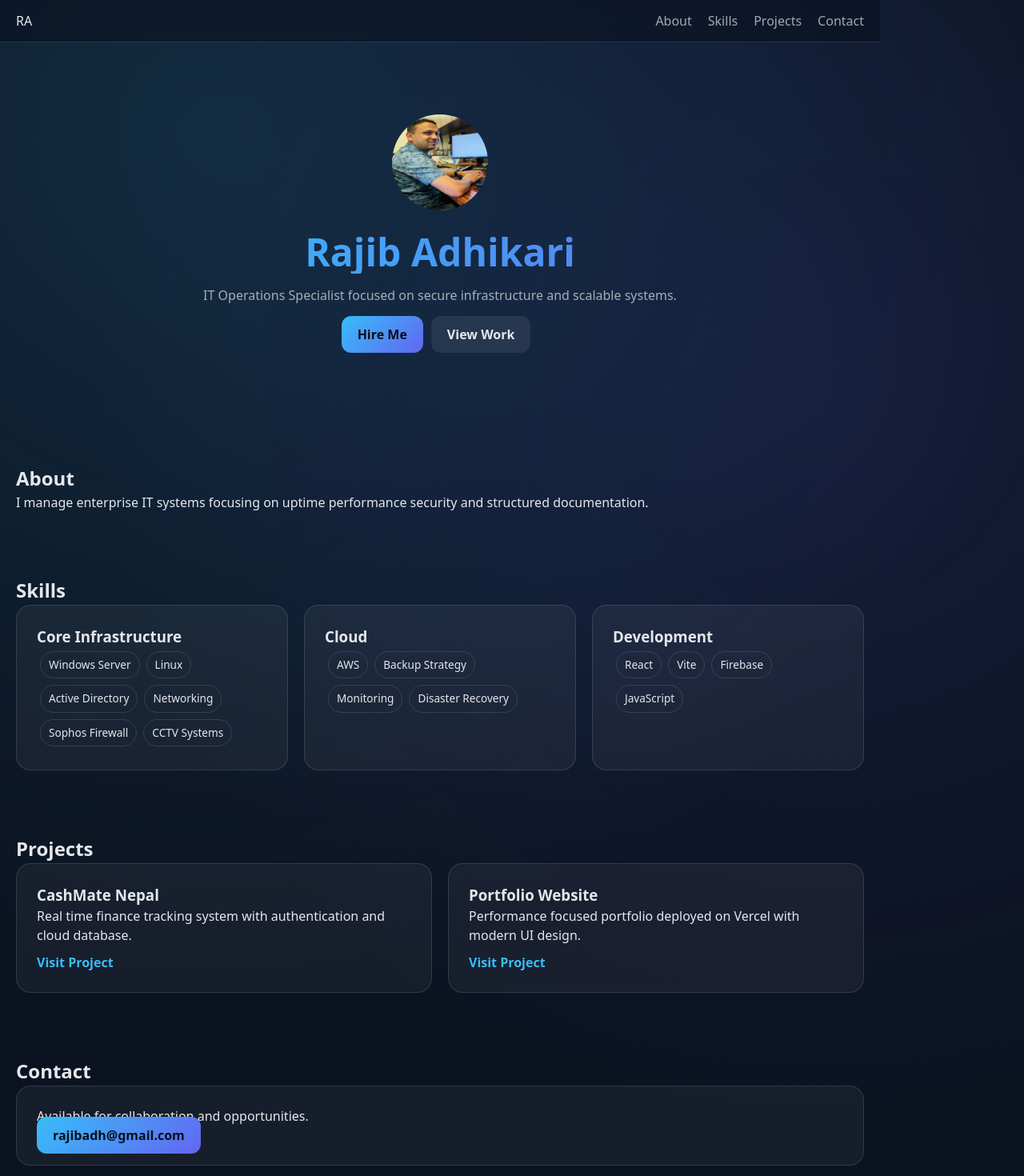
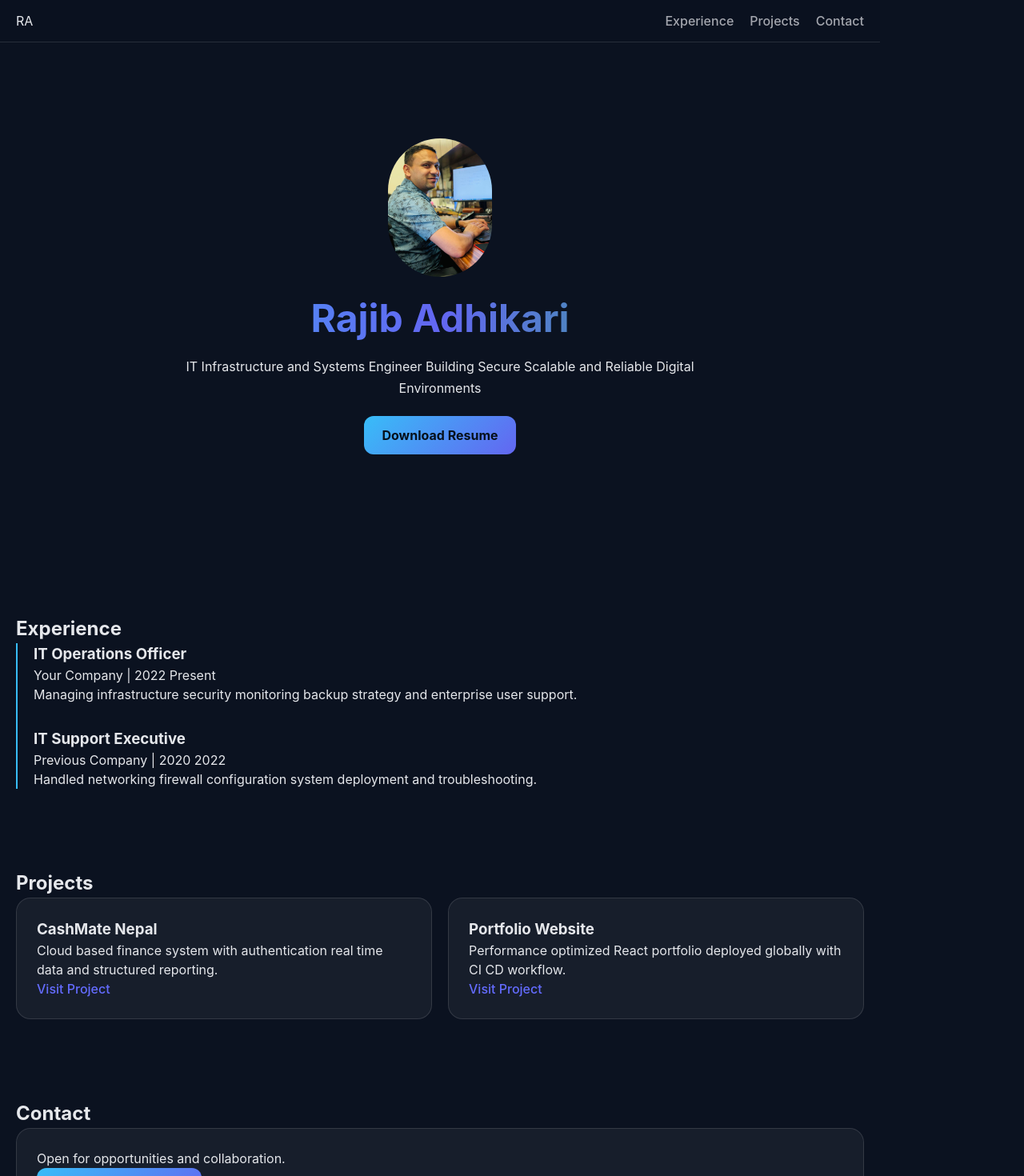
Before and after one commit to rajibadhi/rajib-portfolio, a React (Vite) app: page / in a window 1280 px wide. Shown: the top 1470 px of the page at 80% size. Built offline with nearby package versions, Linux system fonts and the light colour scheme.

Commit message:
Upgraded to strong personal brand portfolio

```diff
--- a/src/App.css
+++ b/src/App.css
@@ -1,170 +1,146 @@
 :root {
-  --bg: #0b1220;
-  --panel: rgba(255,255,255,0.05);
-  --border: rgba(255,255,255,0.12);
-  --text: #e5e7eb;
-  --muted: rgba(229,231,235,0.7);
-  --accent: #38bdf8;
+  --bg:#0b1220;
+  --panel:rgba(255,255,255,0.05);
+  --border:rgba(255,255,255,0.12);
+  --text:#e5e7eb;
+  --accent:#38bdf8;
 }
 
-* {
-  margin: 0;
-  padding: 0;
-  box-sizing: border-box;
-  font-family: system-ui, sans-serif;
+*{
+  margin:0;
+  padding:0;
+  box-sizing:border-box;
+  font-family:Inter,system-ui,sans-serif;
 }
 
-body {
-  background: radial-gradient(circle at 20% 10%, rgba(56,189,248,0.15), transparent 60%),
-              radial-gradient(circle at 80% 30%, rgba(99,102,241,0.12), transparent 60%),
-              var(--bg);
-  color: var(--text);
+body{
+  background:var(--bg);
+  color:var(--text);
 }
 
-.nav {
-  position: sticky;
-  top: 0;
-  backdrop-filter: blur(10px);
-  background: rgba(11,18,32,0.6);
-  border-bottom: 1px solid var(--border);
+.bgAnimation{
+  position:fixed;
+  inset:0;
+  background:radial-gradient(circle at 20% 20%,rgba(56,189,248,0.2),transparent 60%),
+             radial-gradient(circle at 80% 40%,rgba(99,102,241,0.2),transparent 60%);
+  animation:moveBg 12s linear infinite alternate;
+  z-index:-1;
 }
 
-.navInner {
-  max-width: 1100px;
-  margin: auto;
-  padding: 14px 20px;
-  display: flex;
-  justify-content: space-between;
+@keyframes moveBg{
+  0%{transform:translateY(0);}
+  100%{transform:translateY(-40px);}
 }
 
-.navLinks a {
-  margin-left: 20px;
-  color: var(--muted);
-  transition: color 0.2s ease;
+.nav{
+  position:sticky;
+  top:0;
+  backdrop-filter:blur(10px);
+  background:rgba(11,18,32,0.7);
+  border-bottom:1px solid var(--border);
 }
 
-.navLinks a:hover {
-  color: var(--accent);
+.navInner{
+  max-width:1100px;
+  margin:auto;
+  padding:14px 20px;
+  display:flex;
+  justify-content:space-between;
 }
 
-.container {
-  max-width: 1100px;
-  margin: auto;
-  padding: 20px;
+.navLinks a{
+  margin-left:20px;
+  color:rgba(229,231,235,0.7);
 }
 
-.hero {
-  text-align: center;
-  padding: 70px 0;
+.container{
+  max-width:1100px;
+  margin:auto;
+  padding:20px;
 }
 
-.gradientText {
-  font-size: 3rem;
-  background: linear-gradient(90deg,#38bdf8,#6366f1,#22c55e);
-  background-size: 200%;
-  -webkit-background-clip: text;
-  -webkit-text-fill-color: transparent;
-  animation: gradientMove 6s linear infinite;
+.hero{
+  text-align:center;
+  padding:100px 0;
 }
 
-@keyframes gradientMove {
-  0% {background-position: 0%;}
-  100% {background-position: 200%;}
+.gradientText{
+  font-size:3rem;
+  background:linear-gradient(90deg,#38bdf8,#6366f1,#22c55e);
+  -webkit-background-clip:text;
+  -webkit-text-fill-color:transparent;
 }
 
-.subtitle {
-  margin-top: 15px;
-  color: var(--muted);
+.subtitle{
+  margin:20px auto;
+  max-width:700px;
+  line-height:1.7;
 }
 
-.heroActions {
-  margin-top: 25px;
+.btn{
+  padding:12px 22px;
+  border-radius:12px;
+  background:linear-gradient(135deg,#38bdf8,#6366f1);
+  color:#06101b;
+  font-weight:700;
+  display:inline-block;
 }
 
-.btn {
-  padding: 12px 20px;
-  border-radius: 12px;
-  background: linear-gradient(135deg,#38bdf8,#6366f1);
-  color: #06101b;
-  font-weight: 700;
-  margin-right: 10px;
+.section{
+  margin:100px 0;
 }
 
-.btn.ghost {
-  background: rgba(255,255,255,0.08);
-  color: var(--text);
+.timeline{
+  border-left:2px solid var(--accent);
+  padding-left:20px;
 }
 
-.section {
-  margin: 80px 0;
+.timelineItem{
+  margin-bottom:30px;
 }
 
-.grid3 {
-  display: grid;
-  grid-template-columns: repeat(3,1fr);
-  gap: 20px;
+.grid2{
+  display:grid;
+  grid-template-columns:repeat(2,1fr);
+  gap:20px;
 }
 
-.grid2 {
-  display: grid;
-  grid-template-columns: repeat(2,1fr);
-  gap: 20px;
+.card{
+  background:var(--panel);
+  border:1px solid var(--border);
+  padding:25px;
+  border-radius:18px;
+  transition:0.3s ease;
 }
 
-.card {
-  background: var(--panel);
-  border: 1px solid var(--border);
-  padding: 25px;
-  border-radius: 18px;
-  transition: transform 0.3s ease;
+.card:hover{
+  transform:translateY(-6px);
 }
 
-.card:hover {
-  transform: translateY(-6px);
+.footer{
+  text-align:center;
+  margin:80px 0 40px;
+  opacity:0.6;
 }
 
-.pill {
-  border: 1px solid var(--border);
-  padding: 6px 10px;
-  border-radius: 999px;
-  display: inline-block;
-  margin: 4px;
-  font-size: 0.85rem;
+.avatar{
+  width:130px;
+  border-radius:999px;
+  margin-bottom:20px;
 }
 
-.link {
-  color: var(--accent);
-  font-weight: 600;
-  display: inline-block;
-  margin-top: 10px;
+.reveal{
+  opacity:0;
+  transform:translateY(40px);
+  transition:0.7s ease;
 }
 
-.footer {
-  text-align: center;
-  margin: 60px 0 30px;
-  color: var(--muted);
-}
-
-.avatar {
-  width: 120px;
-  height: 120px;
-  border-radius: 999px;
-  margin-bottom: 20px;
-}
-
-.reveal {
-  opacity: 0;
-  transform: translateY(40px);
-  transition: all 0.6s ease;
-}
-
-.reveal.active {
-  opacity: 1;
-  transform: translateY(0);
+.reveal.active{
+  opacity:1;
+  transform:translateY(0);
 }
 
 @media(max-width:900px){
-  .grid3 { grid-template-columns: 1fr; }
-  .grid2 { grid-template-columns: 1fr; }
-  .gradientText { font-size: 2.2rem; }
+  .grid2{grid-template-columns:1fr;}
+  .gradientText{font-size:2.2rem;}
 }
--- a/src/App.jsx
+++ b/src/App.jsx
@@ -2,42 +2,36 @@ import "./App.css";
 import profile from "./assets/rajib.jpeg";
 import { useEffect } from "react";
 
-const skills = [
+const experience = [
   {
-    title: "Core Infrastructure",
-    items: [
-      "Windows Server",
-      "Linux",
-      "Active Directory",
-      "Networking",
-      "Sophos Firewall",
-      "CCTV Systems",
-    ],
+    role: "IT Operations Officer",
+    company: "Your Company",
+    period: "2022 Present",
+    desc: "Managing infrastructure security monitoring backup strategy and enterprise user support."
   },
   {
-    title: "Cloud",
-    items: ["AWS", "Backup Strategy", "Monitoring", "Disaster Recovery"],
-  },
-  {
-    title: "Development",
-    items: ["React", "Vite", "Firebase", "JavaScript"],
-  },
+    role: "IT Support Executive",
+    company: "Previous Company",
+    period: "2020 2022",
+    desc: "Handled networking firewall configuration system deployment and troubleshooting."
+  }
 ];
 
 const projects = [
   {
     name: "CashMate Nepal",
-    desc: "Real time finance tracking system with authentication and cloud database.",
-    link: "https://rajibadh.rajibadhikari.com.np",
+    desc: "Cloud based finance system with authentication real time data and structured reporting.",
+    link: "https://rajibadh.rajibadhikari.com.np"
   },
   {
     name: "Portfolio Website",
-    desc: "Performance focused portfolio deployed on Vercel with modern UI design.",
-    link: "https://rajibadhikari.com.np",
-  },
+    desc: "Performance optimized React portfolio deployed globally with CI CD workflow.",
+    link: "https://rajibadhikari.com.np"
+  }
 ];
 
 export default function App() {
+
   useEffect(() => {
     const reveals = document.querySelectorAll(".reveal");
     const observer = new IntersectionObserver(
@@ -55,12 +49,13 @@ export default function App() {
 
   return (
     <>
+      <div className="bgAnimation"></div>
+
       <nav className="nav">
         <div className="navInner">
           <div className="logo">RA</div>
           <div className="navLinks">
-            <a href="#about">About</a>
-            <a href="#skills">Skills</a>
+            <a href="#experience">Experience</a>
             <a href="#projects">Projects</a>
             <a href="#contact">Contact</a>
           </div>
@@ -68,36 +63,25 @@ export default function App() {
       </nav>
 
       <div className="container">
+
         <section className="hero reveal">
-          <img className="avatar" src={profile} alt="Rajib" />
+          <img src={profile} className="avatar" alt="Rajib" />
           <h1 className="gradientText">Rajib Adhikari</h1>
           <p className="subtitle">
-            IT Operations Specialist focused on secure infrastructure and scalable systems.
+            IT Infrastructure and Systems Engineer
+            Building Secure Scalable and Reliable Digital Environments
           </p>
-          <div className="heroActions">
-            <a href="#contact" className="btn">Hire Me</a>
-            <a href="#projects" className="btn ghost">View Work</a>
-          </div>
+          <a href="/Rajib_Adhikari_CV.pdf" className="btn">Download Resume</a>
         </section>
 
-        <section id="about" className="section reveal">
-          <h2>About</h2>
-          <p className="muted centerText maxW">
-            I manage enterprise IT systems focusing on uptime performance security and structured documentation.
-          </p>
-        </section>
-
-        <section id="skills" className="section reveal">
-          <h2>Skills</h2>
-          <div className="grid3">
-            {skills.map(group => (
-              <div key={group.title} className="card">
-                <h3>{group.title}</h3>
-                <div className="skills">
-                  {group.items.map(item => (
-                    <span key={item} className="pill">{item}</span>
-                  ))}
-                </div>
+        <section id="experience" className="section reveal">
+          <h2>Experience</h2>
+          <div className="timeline">
+            {experience.map((exp, index) => (
+              <div key={index} className="timelineItem">
+                <h3>{exp.role}</h3>
+                <span>{exp.company} | {exp.period}</span>
+                <p>{exp.desc}</p>
               </div>
             ))}
           </div>
@@ -106,13 +90,11 @@ export default function App() {
         <section id="projects" className="section reveal">
           <h2>Projects</h2>
           <div className="grid2">
-            {projects.map(p => (
-              <div key={p.name} className="card projectCard">
+            {projects.map((p, i) => (
+              <div key={i} className="card">
                 <h3>{p.name}</h3>
-                <p className="muted">{p.desc}</p>
-                <a href={p.link} target="_blank" rel="noreferrer" className="link">
-                  Visit Project
-                </a>
+                <p>{p.desc}</p>
+                <a href={p.link} target="_blank" rel="noreferrer">Visit Project</a>
               </div>
             ))}
           </div>
@@ -121,8 +103,8 @@ export default function App() {
         <section id="contact" className="section reveal">
           <h2>Contact</h2>
           <div className="card contactCard">
-            <p className="muted">Available for collaboration and opportunities.</p>
-            <a className="btn small" href="mailto:rajibadh@gmail.com">
+            <p>Open for opportunities and collaboration.</p>
+            <a href="mailto:rajibadh@gmail.com" className="btn small">
               rajibadh@gmail.com
             </a>
           </div>
@@ -131,6 +113,7 @@ export default function App() {
         <footer className="footer">
           © {new Date().getFullYear()} Rajib Adhikari
         </footer>
+
       </div>
     </>
   );
```
